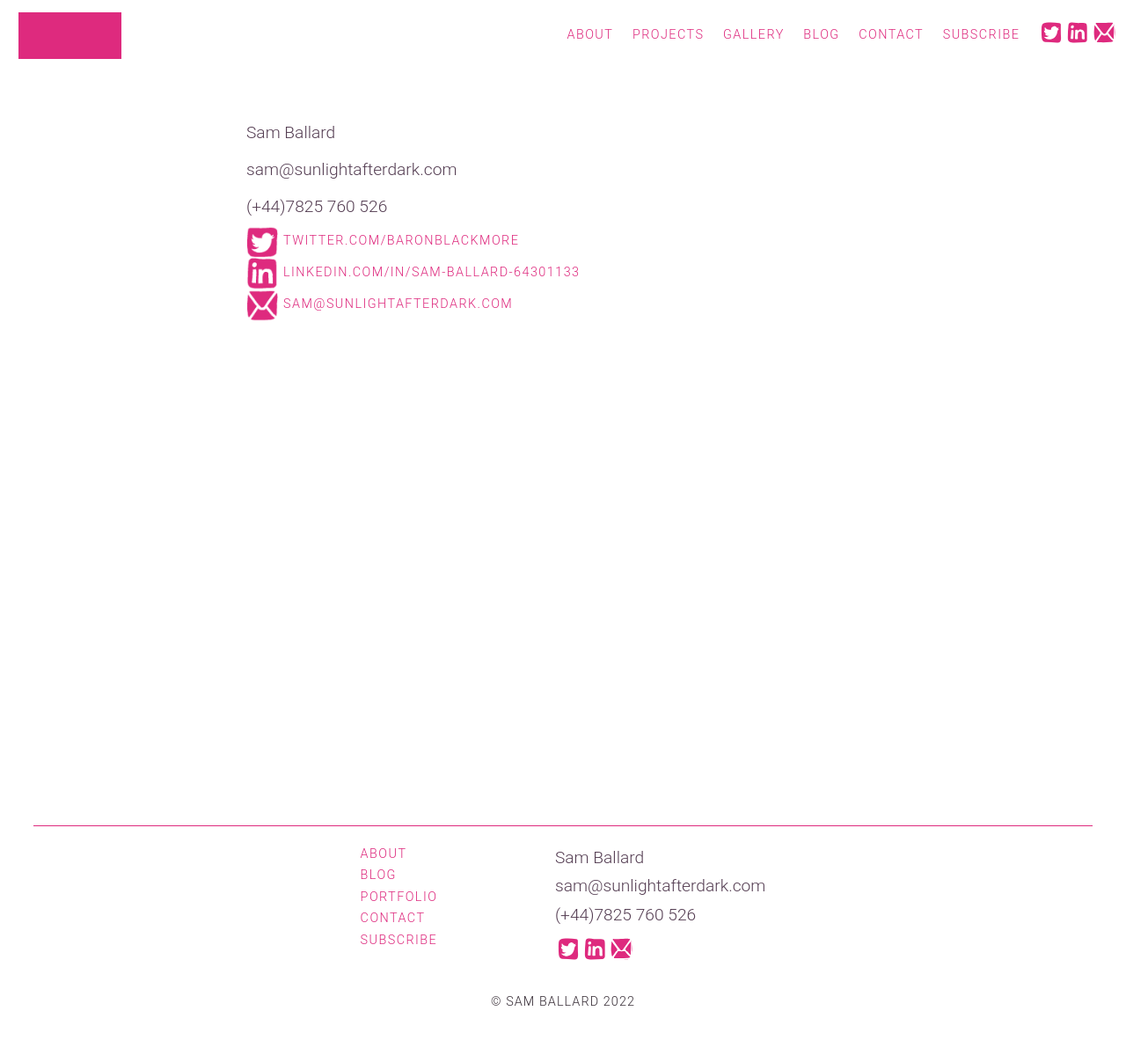
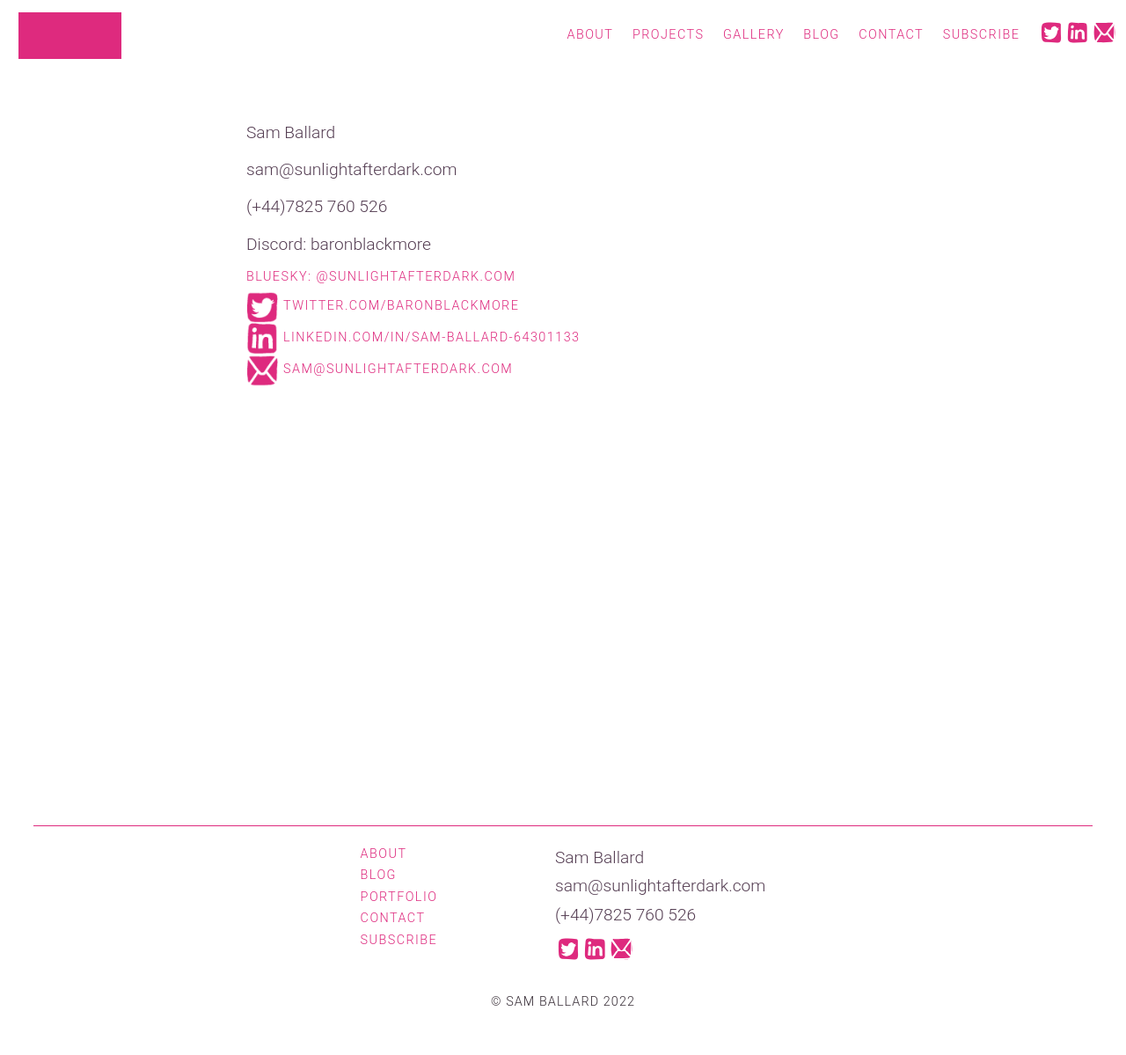
Before and after one commit to BaronBlackmore/SunlightAfterDark, a Jekyll site: the page built from contact.html, in a window 1280 px wide. Shown: the whole page at 88% size. Built offline with Jekyll 4.4.1, drawn with Linux system fonts in a browser that asks for light colours; grey boxes are pictures that could not be loaded.

Commit message:
add more contact details

```diff
--- a/contact.html
+++ b/contact.html
@@ -15,11 +15,14 @@ layout: default
 
 <div class="center-col" style="height:80vh">
 
-
+<div class="mobile-sidepad">
 	<div class="contact-info">
 		<p>Sam Ballard</p>
 		<p>sam@sunlightafterdark.com</p>
 		<p>(+44)7825 760 526</p>
+
+		<p>Discord: baronblackmore</p>
+		<a href="https://bsky.app/profile/sunlightafterdark.com"><p>Bluesky: @sunlightafterdark.com</p></a>
 
 		<a href="http://twitter.com/BaronBlackmore"><img alt="twitter link" src="images/link_twitter.png"><p>Twitter.com/BaronBlackmore</p></a>
 		<a href="https://uk.linkedin.com/in/sam-ballard-64301133"><img alt="linkedin link" src="images/link_linkedin.png"><p>Linkedin.com/in/sam-ballard-64301133</p></a>
@@ -27,6 +30,7 @@ layout: default
 
 	</div>
 </div>
+</div>
 
 
 </div>
```
